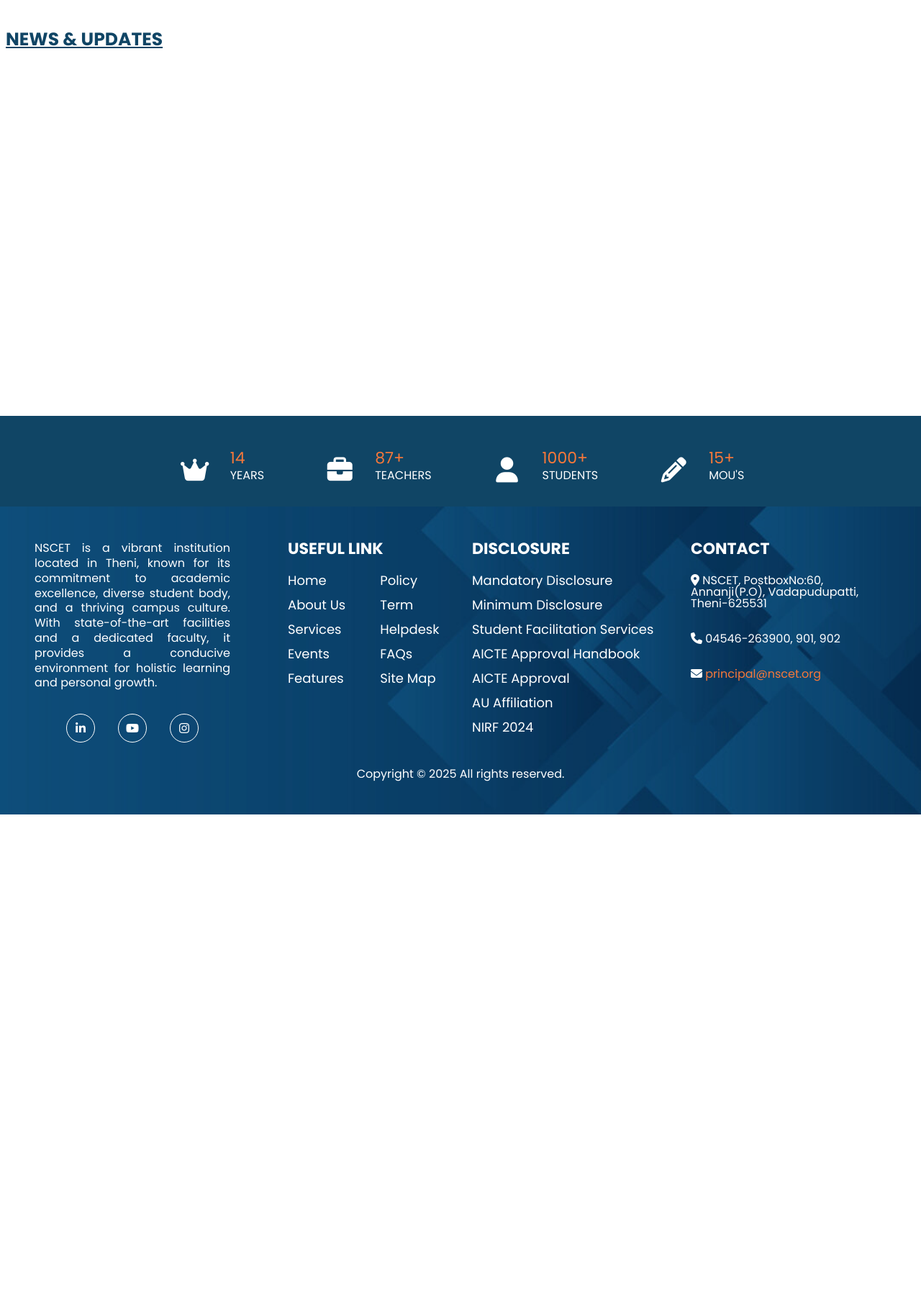
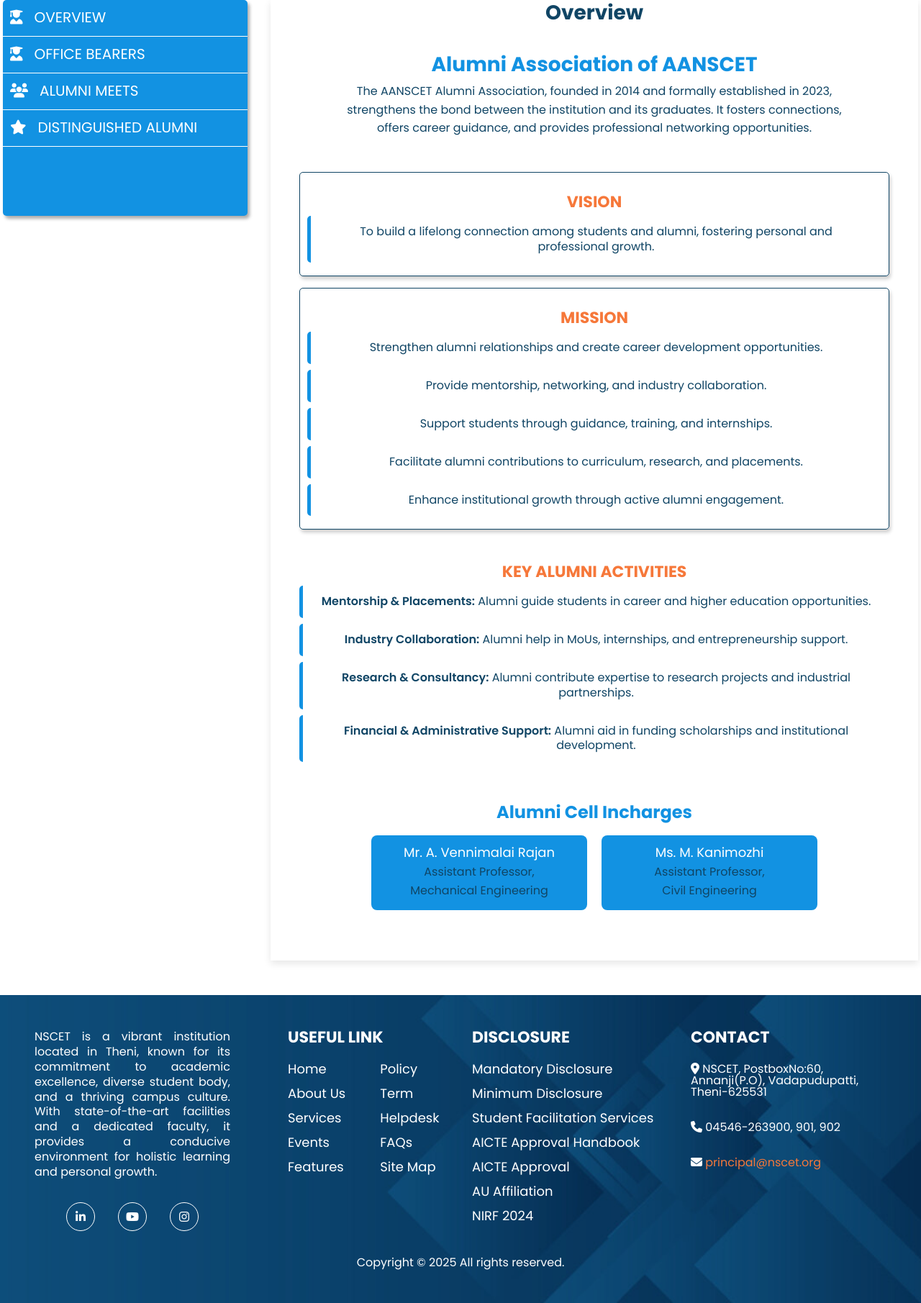
Before and after one commit to InnovativeSPIN/NSCET_WEBSITE, a PHP site: page /alumni/index.php in a window 1280 px wide. Shown: the part 1013-2824 px from the top of the page at 72% size. Before the commit the page ends 2145 px from the top, so only its background shows below. Run offline with PHP 8.4, Linux system fonts and the light colour scheme; data that the repository does not hold is empty; some libraries are stand-ins or nearby versions; some web fonts are replaced.

Commit message:
alumni updated

```diff
--- /dev/null
+++ b/alumni/index.php
@@ -0,0 +1,278 @@
+<?php
+
+include('../resources/conn.php');
+
+
+?>
+
+
+<!DOCTYPE html>
+<html lang="en">
+<head>
+  <meta charset="UTF-8">
+  <meta name="viewport" content="width=device-width, initial-scale=1.0">
+  <title>Alumni | <?php echo $colle_Name; ?></title>
+  <link rel="stylesheet" href="https://stackpath.bootstrapcdn.com/bootstrap/5.0.0-alpha1/css/bootstrap.min.css" integrity="sha384-r4NyP46KrjDleawBgD5tp8Y7UzmLA05oM1iAEQ17CSuDqnUK2+k9luXQOfXJCJ4I" crossorigin="anonymous">
+  <script src="https://cdn.jsdelivr.net/npm/popper.js@1.16.0/dist/umd/popper.min.js" integrity="sha384-Q6E9RHvbIyZFJoft+2mJbHaEWldlvI9IOYy5n3zV9zzTtmI3UksdQRVvoxMfooAo" crossorigin="anonymous"></script>
+  <script src="https://stackpath.bootstrapcdn.com/bootstrap/5.0.0-alpha1/js/bootstrap.min.js" integrity="sha384-oesi62hOLfzrys4LxRF63OJCXdXDipiYWBnvTl9Y9/TRlw5xlKIEHpNyvvDShgf/" crossorigin="anonymous"></script>
+
+<!-- custom css -->
+<link rel="stylesheet" href="../assets/css/resources/style.css">
+<link rel="stylesheet" href="../assets/css/alumni/style.css">
+
+
+<!-- custom js -->
+<script src="https://kit.fontawesome.com/181ea7bd20.js" crossorigin="anonymous"></script>
+</head>
+<body>
+
+<?php include('../resources/navbar.php');?>
+
+
+<section class="hero-section" style="background: url('../assets/img/alumni/main.png') no-repeat center/cover;">
+  <h1 class="dept-heading">Alumni</h1>
+</section>
+
+<!-- main section -->
+ <div id="main-section">
+  <!-- navigation -->
+  <div class="navigation_section">
+  <ul class="alumni-list">
+            <li><a href="#Overview" onclick="showSection('Overview')"><i class="fas fa-user-graduate"></i>Overview</a></li>
+            <li><a href="#office_bearers" onclick="showSection('office_bearers')"><i class="fas fa-user-graduate"></i>OFFICE BEARERS</a></li>
+            <li><a href="#alumni_meets" onclick="showSection('alumni_meets')"><i class="fas fa-users"></i>Alumni Meets</a></li>
+            <li><a href="#distinguished" onclick="showSection('distinguished')"><i class="fas fa-star"></i>Distinguished Alumni</a></li>
+        </ul>
+  </div>
+<!-- side contents -->
+
+<div class="main_content_section">
+
+<div class="overview_content main_shadows content-section" id="Overview" >
+<h2 class="main_head_text text-center p-1">
+Overview
+</h2>
+<section class="alumni-container">
+
+        <h2>Alumni Association of AANSCET</h2>
+        <p>The AANSCET Alumni Association, founded in 2014  and formally established in 2023, strengthens the bond between the institution and its graduates. It fosters connections, offers career guidance, and provides professional networking opportunities.</p>
+        <div class="vision_mission_content mt-5">
+       <div class="vision_content ">
+       <h3 class="text_main_content">Vision</h3>
+          <ul>
+            <li>
+            To build a lifelong connection among students and alumni, fostering personal and <br> professional growth.
+            </li>
+          </ul>
+
+       </div>
+       <div class="mission_content">
+       <h3 class="text_main_content">Mission</h3>
+        <ul>
+            <li>Strengthen alumni relationships and create career development opportunities.</li>
+            <li>Provide mentorship, networking, and industry collaboration.</li>
+            <li>Support students through guidance, training, and internships.</li>
+            <li>Facilitate alumni contributions to curriculum, research, and placements.</li>
+            <li>Enhance institutional growth through active alumni engagement.</li>
+        </ul>
+       </div>
+        </div>
+        <h3 class="text_main_content mt-5">Key Alumni Activities</h3>
+        <ul class="alumni_activites">
+            <li><strong>Mentorship & Placements:</strong> Alumni guide students in career and higher education opportunities.</li>
+            <li><strong>Industry Collaboration:</strong> Alumni help in MoUs, internships, and entrepreneurship support.</li>
+            <li><strong>Research & Consultancy:</strong> Alumni contribute expertise to research projects and industrial partnerships.</li>
+            <li><strong>Financial & Administrative Support:</strong> Alumni aid in funding scholarships and institutional development.</li>
+        </ul>
+
+        <section class="alumni-incharge">
+    <h3>Alumni Cell Incharges</h3>
+    <div class="incharge-list">
+        <div class="incharge-card">
+            <h4>Mr. A. Vennimalai Rajan</h4>
+            <p>Assistant Professor, Mechanical Engineering</p>
+        </div>
+        <div class="incharge-card">
+            <h4>Ms. M. Kanimozhi</h4>
+            <p>Assistant Professor, Civil Engineering</p>
+        </div>
+    </div>
+</section>
+    </section>
+
+
+</div>
+
+<div id="office_bearers" class="main_shadows content-section">
+<h2 class="main_head_text text-center p-1">
+Office Bearers
+</h2>
+<section class="alumni-office-bearers">
+    <h3 class="content_text">Alumni Association Office Bearers</h3>
+    <div class="office-table">
+        <table>
+            <thead>
+                <tr>
+                    <th>Position</th>
+                    <th>Responsibilities</th>
+                    <th>Name & Details</th>
+                </tr>
+            </thead>
+            <tbody>
+                <tr>
+                    <td>President</td>
+                    <td>
+                        <ul>
+                            <li>Shall preside over all Association activities and meetings.</li>
+                            <li>Distribute responsibilities among members.</li>
+                        </ul>
+                    </td>
+                    <td>Mr. M. Rajaganesh, Mech</td>
+                </tr>
+                <tr>
+                    <td>Vice President</td>
+                    <td>
+                        <ul>
+                            <li>Preside over committee meetings in the absence of the President.</li>
+                        </ul>
+                    </td>
+                    <td>Ms. N. Priyadharshan, EEE</td>
+                </tr>
+                <tr>
+                    <td>Secretary</td>
+                    <td>
+                        <ul>
+                            <li>Coordinate all the Association activities.</li>
+                        </ul>
+                    </td>
+                    <td>Ms. M. Kanimozhi, AP / Civil</td>
+                </tr>
+                <tr>
+                    <td>Treasurer</td>
+                    <td>
+                        <ul>
+                            <li>Maintain an account of the association's general funds.</li>
+                        </ul>
+                    </td>
+                    <td>Mr. A. Vennimalai Rajan, AP / Mech</td>
+                </tr>
+                <tr>
+                    <td>Executive Committee Members</td>
+                    <td>
+                        <ul>
+                            <li>Monitor daily operations of the association.</li>
+                            <li>Establish guidelines, rules, and regulations for activities.</li>
+                            <li>Maintain frequent communication between members.</li>
+                            <li>Manage financial records and arrange audits.</li>
+                            <li>Inform members about upcoming activities.</li>
+                            <li>Serve as association mentors.</li>
+                        </ul>
+                    </td>
+                    <td>
+                        <ul class="committee-list">
+                            <li>Mr. S. Harikishore, AP / Mech</li>
+                            <li>Ms. M. Sindhu, AP / Civil</li>
+                            <li>Mr. G. Arun Kumar, AP / Mech</li>
+                            <li>Ms. Shantha Devi, AP / ECE</li>
+                            <li>Mr. R. Shanmugapriyan, AP / Civil</li>
+                            <li>Mr. Prakash - Civil</li>
+                            <li>Mr. N. Balamurugan - Mech</li>
+                            <li>Ms. R. Nivethitha Muthupandi - EEE</li>
+                            <li>Ms. A. Priyadharshini - ECE</li>
+                            <li>Ms. M. Kasi Vishalatchi - CSE</li>
+                            <li>Mr. M. Arunprakash - Mech</li>
+                            <li>Mr. K. Anand Raj - CSE</li>
+                        </ul>
+                    </td>
+                </tr>
+            </tbody>
+        </table>
+    </div>
+</section>
+
+
+</div>
+
+
+<div id="alumni_meets" class="main_shadows content-section">
+<h2 class="main_head_text text-center p-1">
+Alumni Meets
+</h2>
+
+<section class="alumni_meets_container">
+        <h1 class="content_text" >AANSCET Alumni Meet – 2K22 & 2K24</h1>
+
+        <div class="alumni-meet">
+            <h2>Alumni Meet 2K22</h2>
+            <p><strong>Date:</strong> 12.11.2022</p>
+            <p><strong>Pass-out Batches:</strong> 2014 – 2022</p>
+            <p><strong>Venue:</strong> Sir C.V. Raman Auditorium</p>
+            <p class="mb-2">
+                The event brought together graduates from Civil, CSE, EEE, ECE, and Mechanical Engineering.
+                Students shared their experiences and reconnected with faculty members.
+            </p>
+            <h3>Distinguished Guests:</h3>
+            <ul>
+                <li>Mr. A. Rajkumar, Secretary</li>
+                <li>Mr. A. S.R. Maheswaran, Secretary</li>
+                <li>Mr. E. Naveen Ram, Joint Secretary</li>
+                <li>Dr. C. Mathalai Sundaram, Principal</li>
+            </ul>
+            <h3>Faculty Members:</h3>
+            <ul>
+                <li>Mr. S. Harikishore</li>
+                <li>Mrs. P. Shantha Devi</li>
+                <li>Mr. A. Vennimalai Rajan</li>
+                <li>Mr. G. Arunkumar</li>
+                <li>Mr. R. Shanmugapriyan</li>
+                <li>Mrs. M. Kanimozhi</li>
+                <li>Mrs. M. Sindhu</li>
+            </ul>
+            <div class="images">
+                <img src="../assets/img/alumni/main_2.jpg" alt="Alumni Meet 2K22">
+            </div>
+        </div>
+
+        <div class="alumni-meet">
+            <h2>Alumni Meet 2K24</h2>
+            <p><strong>Date:</strong> 20.04.2024</p>
+            <p><strong>Venue:</strong> Sir C.V. Raman Auditorium</p>
+            <p>This year's meet continued the tradition, bringing alumni together to share success stories and strengthen connections with the institution.</p>
+            <div class="images">
+                <img src="../assets/img/alumni/main_1.jpg" alt="Alumni Meet 2K24">
+            </div>
+        </div>
+
+    </section>
+
+
+</div>
+
+<div id="distinguished" class="content-section" >
+  <img src="../assets/img/alumni/Distinguished_Alumni.jpg" alt="">
+</div>
+
+</div>
+
+
+
+
+ </div>
+
+
+
+<?php include('../resources/footer.php'); ?>
+
+<!-- custom js -->
+<script src="../assets/js/resources/script.js"></script>
+
+<script>
+    function showSection(sectionId) {
+      document.querySelectorAll('.content-section').forEach(section => {
+        section.style.display = 'none';
+      });
+      document.getElementById(sectionId).style.display = 'block';
+    }
+  </script>
+</body>
+</html>
--- /dev/null
+++ b/assets/css/alumni/style.css
@@ -0,0 +1,365 @@
+@import url('../resources/main.css');
+
+.hero-section {
+    width: 100%;
+    position: relative;
+    height: 70vh;
+    display: flex;
+    justify-content: center;
+    align-items: center;
+    margin-bottom: 4rem;
+
+}
+
+.hero-section::before {
+    content: '';
+    position: absolute;
+    width: 100%;
+    height: 100%;
+    top: 0;
+    left: 0;
+    background: rgba(50, 50, 50, 0.4);
+
+}
+
+.hero-section h1 {
+    color: white;
+    z-index: 2;
+    font-weight: 700;
+    font-size: clamp(35px, 2em, 48px);
+    text-transform: uppercase;
+
+}
+
+/* main section */
+#main-section {
+    display: flex;
+    justify-content: center;
+    width: 100%;
+    max-width: 1300px;
+    margin: 0 auto;
+    margin-top: 2rem;
+    gap: 2rem;
+
+}
+
+.alumni-list {
+    width: 340px;
+    height: 300px;
+    background: var(--primary-color);
+    border-radius: 5px;
+    box-shadow: 3px 4px 4px rgba(50, 50, 50, 0.4);
+   position: sticky;
+   top: 0;
+}
+
+.alumni-list li {
+    line-height: 3rem;
+    border-bottom: 1px solid var(--text-color);
+    transition: 0.5s;
+}
+
+.alumni-list li:hover {
+    background: var(--secondary-color);
+}
+
+.alumni-list li i {
+    margin-right: 1rem;
+}
+
+.alumni-list li a {
+    font-size: clamp(18px, 2em, 20px);
+    color: var(--text-color);
+    padding: 10px;
+    text-transform: uppercase;
+
+}
+
+.main_head_text {
+    font-size: clamp(22px, 2em, 28px);
+    font-weight: 700;
+    color: var(--dark-color);
+}
+
+
+/* alumni container */
+
+.main_shadows{
+    box-shadow: 0 4px 10px rgba(0, 0, 0, 0.1);
+
+}
+
+.alumni-container {
+    background-color: var(--light-primary);
+    padding: 40px;
+    border-radius: 10px;
+    max-width: 900px;
+    margin: auto;
+    text-align: center;
+
+}
+
+.alumni-container h2 {
+    color: var(--primary-color);
+    font-size: 28px;
+    font-weight: bold;
+    margin-bottom: 10px;
+}
+
+.alumni-container p {
+    color: var(--dark-color);
+    font-size: 16px;
+    line-height: 1.6;
+}
+
+.alumni-container h3 {
+    color: var(--secondary-color);
+    font-size: 22px;
+    margin-top: 20px;
+}
+
+.alumni-container ul {
+    list-style-type: none;
+    padding: 0;
+}
+
+.alumni-container ul li {
+   border-left: 5px solid var(--primary-color);
+    color: var(--dark-color);
+    padding: 12px;
+    margin: 8px 0;
+    border-radius: 5px;
+    font-size: 16px;
+    transition: 0.3s ease-in-out;
+    line-height: 1.3rem;
+}
+
+.alumni-container ul li:hover {
+    background: var(--light_primary);
+    cursor: pointer;
+}
+
+.alumni-container strong {
+    color: var(--text-color);
+}
+/* vision mission */
+.vision_mission_content{
+    display: flex;
+    justify-content: center;
+    gap: 1rem;
+    flex-direction: column;
+}
+.vision_content ,.mission_content{
+    border: 1px solid var(--dark-color);
+    padding: 10px;
+    border-radius: 5px;
+    box-shadow: 2px 4px 5px rgba(0, 0, 0, 0.2);
+}
+.text_main_content{
+    font-size: clamp(22px,2em,28px);
+text-transform: uppercase;
+font-weight: 700;
+}
+.alumni_activites li strong{
+     color: var(--dark-color);
+     font-weight: 600;
+
+}
+
+/* alumni incharge */
+.alumni-incharge {
+    background-color: var(--light-primary);
+    padding: 30px;
+    border-radius: 10px;
+    text-align: center;
+    max-width: 800px;
+    margin: auto;
+}
+
+.alumni-incharge h3 {
+    color: var(--primary-color);
+    font-size: 24px;
+    font-weight: bold;
+    margin-bottom: 20px;
+}
+
+.incharge-list {
+    display: flex;
+    justify-content: center;
+    gap: 20px;
+    flex-wrap: wrap;
+}
+
+.incharge-card {
+    background: var(--primary-color);
+    color: var(--text-color);
+    padding: 15px;
+    border-radius: 8px;
+    width: 300px;
+    transition: transform 0.3s ease-in-out;
+}
+
+.incharge-card h4 {
+    margin-bottom: 5px;
+    font-size: 18px;
+}
+
+.incharge-card p {
+    font-size: 16px;
+}
+
+.incharge-card:hover {
+    background: var(--secondary-color);
+    transform: translateY(-5px);
+}
+
+/* office bearers */
+
+.alumni-office-bearers {
+    padding: 30px;
+    border-radius: 10px;
+    text-align: center;
+    max-width: 1000px;
+    margin: auto;
+}
+
+.content_text {
+    color: var(--primary-color);
+    font-size: 24px;
+    font-weight: bold;
+    margin-bottom: 20px;
+}
+
+.office-table table {
+    width: 100%;
+    border-collapse: collapse;
+    background: #fff;
+    border-radius: 8px;
+    overflow: hidden;
+}
+
+.office-table th {
+    background: var(--primary-color);
+    color: var(--text-color);
+    padding: 12px;
+    font-size: 18px;
+    text-align: left;
+}
+
+.office-table td {
+    padding: 12px;
+    font-size: 16px;
+    color: var(--dark-color);
+    border-bottom: 1px solid #ddd;
+}
+
+.office-table tbody tr:nth-child(even) {
+    background-color: rgba(18, 146, 226, 0.1);
+}
+
+.office-table ul {
+    padding-left: 20px;
+    text-align: left;
+}
+
+.office-table ul li {
+    margin-bottom: 5px;
+}
+
+.committee-list {
+    padding-left: 0;
+}
+.committee-list li{
+    list-style: none;
+
+    padding: 8px;
+    margin: 5px 0;
+    border-radius: 5px;
+}
+.committee-list li:nth-child(odd) {
+    list-style: none;
+    background: var(--light_primary);
+    padding: 8px;
+    margin: 5px 0;
+    border-radius: 5px;
+}
+
+
+
+.alumni_meets_container {
+    max-width: 900px;
+    margin: 20px auto;
+    background: #fff;
+    padding: 20px;
+    border-radius: 8px;
+}
+
+.alumni_meets_container h1 {
+    text-align: center;
+    color: var(--primary-color);
+}
+
+.alumni_meets_container h2 {
+    color: var(--secondary-color);
+    border-bottom: 2px solid var(--primary-color);
+    padding-bottom: 5px;
+    font-size: clamp(20px,2em,25px);
+    font-weight: 700;
+}
+
+.alumni_meets_container h3 {
+    color: var(--dark-color);
+    font-weight: clamp(18px,2em,20px);
+    font-weight: 600;
+}
+
+.alumni_meets_container p,.alumni_meets_container li {
+    font-size: 16px;
+    line-height: 1.5;
+    color: #333;
+}
+.alumni-meet strong{
+    color: var(--dark-color);
+    font-weight: bold;
+}
+
+.alumni_meets_container ul {
+    list-style: none;
+    padding-left: 20px;
+}
+
+.alumni_meets_container ul li::before {
+    content: "✔ ";
+    color: var(--primary-color);
+    font-weight: bold;
+}
+
+.alumni-meet {
+    margin-bottom: 30px;
+    padding: 15px;
+    border-left: 5px solid var(--primary-color);
+    background-color: var(--light-primary);
+    border-radius: 5px;
+}
+
+.images {
+    text-align: center;
+    margin-top: 10px;
+}
+
+.images img {
+    max-width: 380px;
+    height: auto;
+    border-radius: 5px;
+    box-shadow: 0 0 8px rgba(0, 0, 0, 0.2);
+}
+
+#distinguished img{
+    width: 100%;
+}
+.content-section{
+    display: none;
+}
+#Overview{
+    display: block;
+}
--- a/assets/css/resources/main.css
+++ b/assets/css/resources/main.css
@@ -1,4 +1,12 @@
 @import url('https://fonts.googleapis.com/css2?family=Itim&family=Josefin+Sans:ital,wght@0,100..700;1,100..700&family=Kanit:ital,wght@0,100;0,200;0,300;0,400;0,500;0,600;0,700;0,800;0,900;1,100;1,200;1,300;1,400;1,500;1,600;1,700;1,800;1,900&family=Parkinsans:wght@300..800&family=Poppins:ital,wght@0,100;0,200;0,300;0,400;0,500;0,600;0,700;0,800;0,900;1,100;1,200;1,300;1,400;1,500;1,600;1,700;1,800;1,900&family=Roboto:ital,wght@0,100;0,300;0,400;0,500;0,700;0,900;1,100;1,300;1,400;1,500;1,700;1,900&family=Rubik+Wet+Paint&display=swap');
+
+:root {
+    --primary-color: #1292e2;
+	--light_primary:rgba(18, 146, 226, 0.2);
+    --dark-color: #104565;
+    --secondary-color: #f6783a;
+    --text-color:#ffff;
+}
 
 html, body, div, span, applet, object, iframe,
 h1, h2, h3, h4, h5, h6, p, blockquote, pre,
@@ -40,7 +48,7 @@ ol, ul {
 	list-style: none;
 
 }
-ol li,ul li,label,input,select{
+ol li,ul li,label,input,select,td{
 	font-family: 'Poppins', 'Roboto', sans-serif;
 
 }
@@ -66,13 +74,7 @@ button{
 }
 
 /* custom codes */
-:root {
-    --primary-color: #1292e2;
-	--light_primary:rgba(18, 146, 226, 0.2);
-    --dark-color: #104565;
-    --secondary-color: #f6783a;
-    --text-color:#ffff;
-}
+
 p, h1, h2, h3, h4, h5, h6 {
     overflow-wrap: break-word;
     text-wrap: balance;
--- a/resources/navlinks.php
+++ b/resources/navlinks.php
@@ -10,7 +10,8 @@
             <a class="dropdown-item" href="/principal/">Principal</a>
             <a class="dropdown-item" href="/gallery/">Gallery</a>
             <a class="dropdown-item" href="#">Mou's</a>
-            <!-- <a class="dropdown-item" href="#">Organisation</a>
+            <!--
+            <a class="dropdown-item" href="#">Organisation</a>
             <a class="dropdown-item" href="#">Committees</a> -->
             <a class="dropdown-item" href="/assets/pdf/ANNUAL REPORT.pdf">Annual Reports</a>
             <a class="dropdown-item" href="/assets/pdf/ANNUAL ACCOUNTS.pdf">Annual Accounds</a>
@@ -101,14 +102,14 @@
             Admissions & Fee
         </button>
         <div class="dropdown-menu custome-dropdown-menu" aria-labelledby="dropdownMenuButton">
-            <a class="dropdown-item" href="/admission/">Admission details</a>
-            <a class="dropdown-item" href="#">Prospectus</a>
-            <a class="dropdown-item" href="#">Admission process</a>
-            <a class="dropdown-item" href="#">Fee Refund Policy</a>
+            <a class="dropdown-item" href="/admission/#overview">Admission details</a>
+            <a class="dropdown-item" href="/admission/#prospectus">Prospectus</a>
+            <a class="dropdown-item" href="/admission/#process">Admission process</a>
+            <a class="dropdown-item" href="/admission/#form">Enquiry Form</a>
+
 
         </div>
     </div>
-
 </li>
 
 
--- a/sports_facilites/index.php
+++ b/sports_facilites/index.php
@@ -12,7 +12,7 @@ include('../resources/conn.php');
 <head>
   <meta charset="UTF-8">
   <meta name="viewport" content="width=device-width, initial-scale=1.0">
-  <title>Home | <?php echo $colle_Name; ?></title>
+  <title>Sports Facilites | <?php echo $colle_Name; ?></title>
   <link rel="stylesheet" href="https://stackpath.bootstrapcdn.com/bootstrap/5.0.0-alpha1/css/bootstrap.min.css" integrity="sha384-r4NyP46KrjDleawBgD5tp8Y7UzmLA05oM1iAEQ17CSuDqnUK2+k9luXQOfXJCJ4I" crossorigin="anonymous">
   <script src="https://cdn.jsdelivr.net/npm/popper.js@1.16.0/dist/umd/popper.min.js" integrity="sha384-Q6E9RHvbIyZFJoft+2mJbHaEWldlvI9IOYy5n3zV9zzTtmI3UksdQRVvoxMfooAo" crossorigin="anonymous"></script>
   <script src="https://stackpath.bootstrapcdn.com/bootstrap/5.0.0-alpha1/js/bootstrap.min.js" integrity="sha384-oesi62hOLfzrys4LxRF63OJCXdXDipiYWBnvTl9Y9/TRlw5xlKIEHpNyvvDShgf/" crossorigin="anonymous"></script>
@@ -48,6 +48,9 @@ include('../resources/conn.php');
             The College is committed to promote sports activities towards the all-round growth of its students. The campus has 6000 sq.ft. indoor facilities for Chess, Carom, Table Tennis, Volley Ball and Badminton and out-Door facilities for Volley Ball, Foot Ball, Tennis, Ball Badminton. We have two qualified Physical Education staff to train the students.
             Students sent for participating in the Inter-Collegiate Sports and games have won many trophies in various events. Our Volley ball team is an unbeaten State Champion and has won many tournaments in national level inter-collegiate matches.
         </p>
+        <button class="">
+        Sports Achievements
+        </button>
     </div>
 
 
```
Also changed, not shown: assets/img/alumni/Distinguished_Alumni.jpg (added), assets/img/alumni/main.png (added), assets/img/alumni/main_1.jpg (added), assets/img/alumni/main_2.jpg (added).
